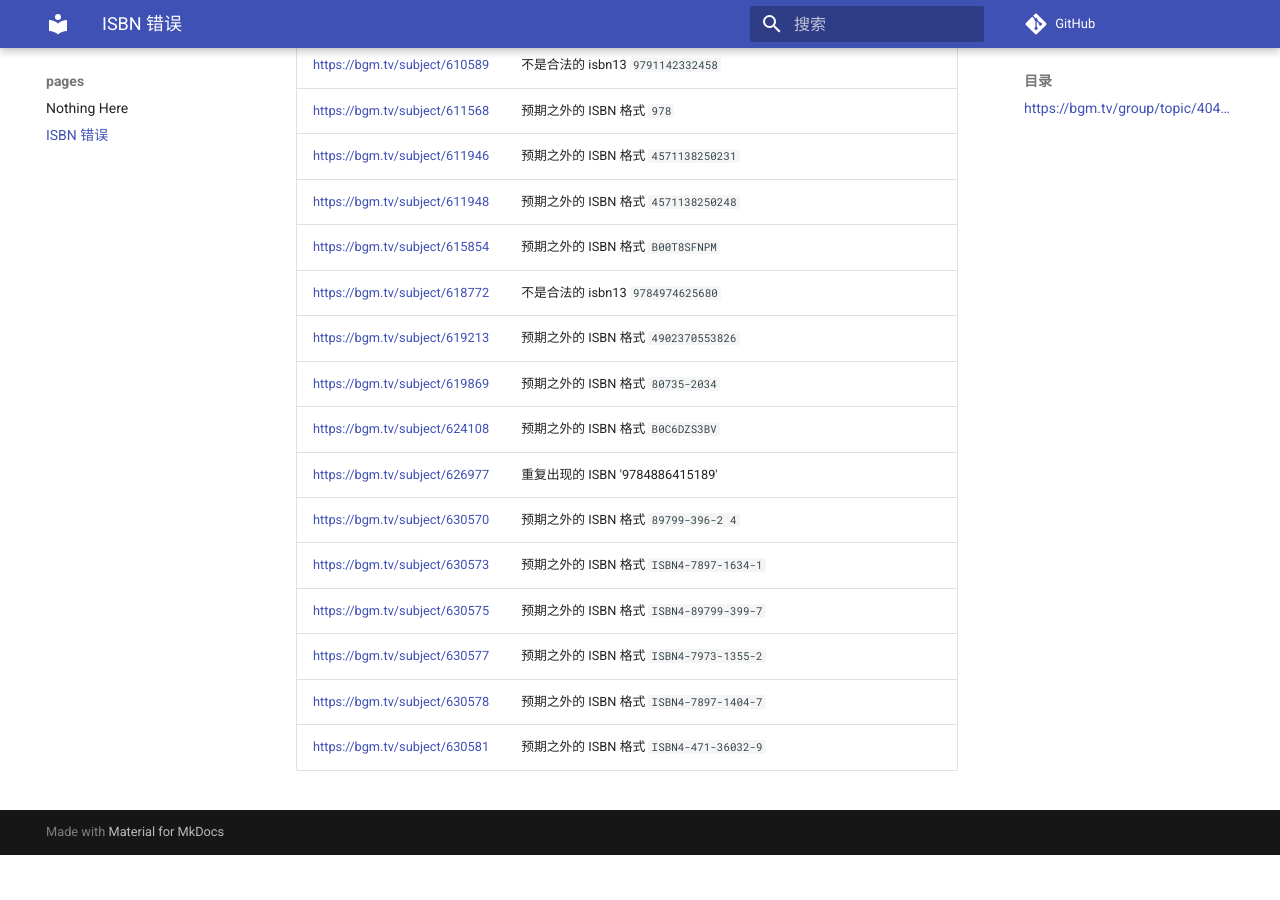
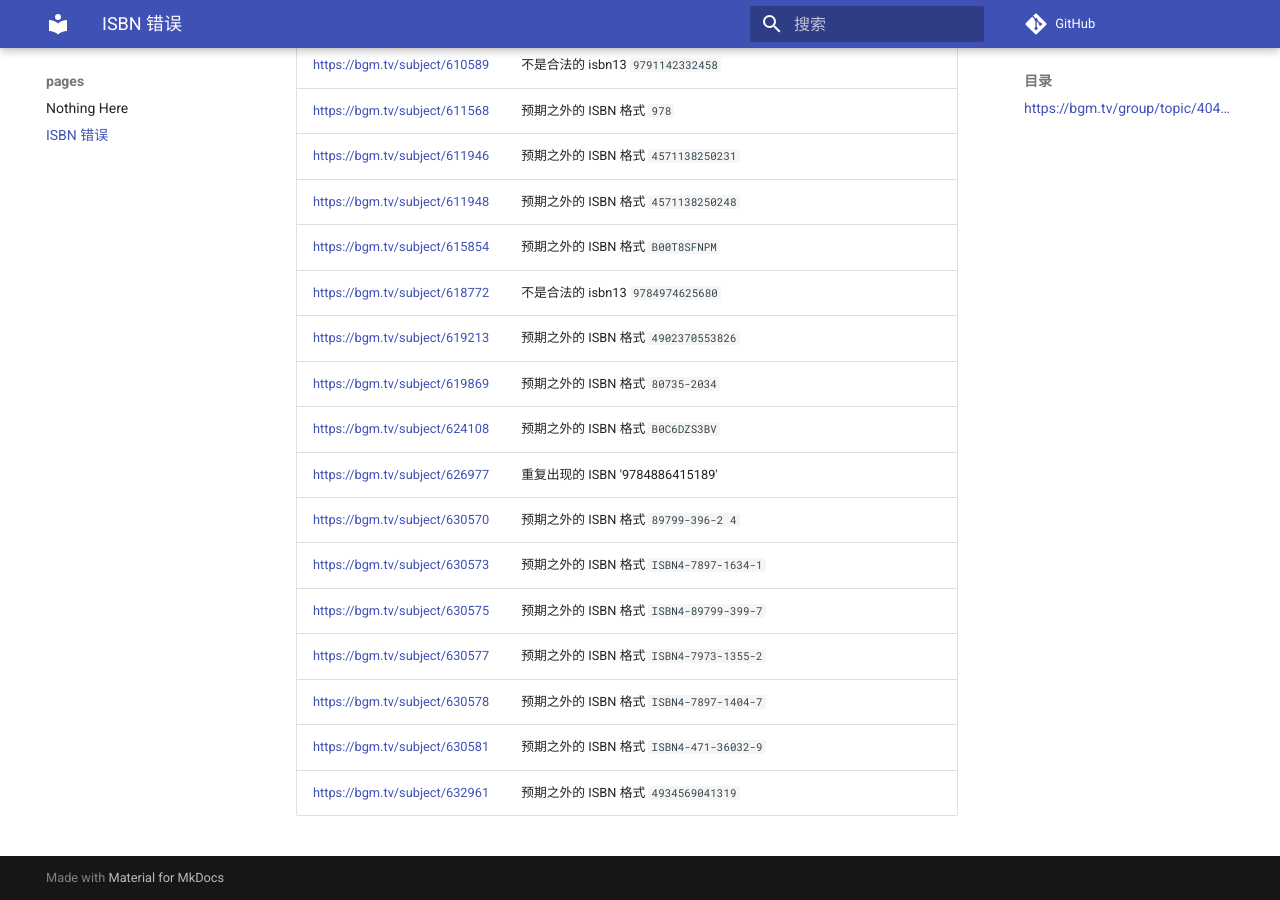
Before and after one commit to trim21/bangumi-pages, an MkDocs documentation site: the page built from docs/isbn.md, in a window 1280 px wide and 900 px high, scrolled down 9551 px. Built offline with MkDocs 1.6.1 and Material for MkDocs 9.7.7, drawn with Linux system fonts in a browser that asks for light colours; comment, search, counter and statistics services are not loaded; before the commit the page ends 10406 px from its top, so only the background shows below that; part of the change alters nothing that is shown.

Commit message:
update isbn.md

```diff
--- a/docs/isbn.md
+++ b/docs/isbn.md
@@ -1,7 +1,7 @@
 # ISBN 错误
 ## <https://bgm.tv/group/topic/404801>
 
-total 220
+total 221
 
 | url | error |
 | --- |  ---  |
@@ -225,3 +225,4 @@ total 220
 | <https://bgm.tv/subject/630577> | 预期之外的 ISBN 格式 `ISBN4-7973-1355-2` |
 | <https://bgm.tv/subject/630578> | 预期之外的 ISBN 格式 `ISBN4-7897-1404-7` |
 | <https://bgm.tv/subject/630581> | 预期之外的 ISBN 格式 `ISBN4-471-36032-9` |
+| <https://bgm.tv/subject/632961> | 预期之外的 ISBN 格式 `4934569041319` |
```
